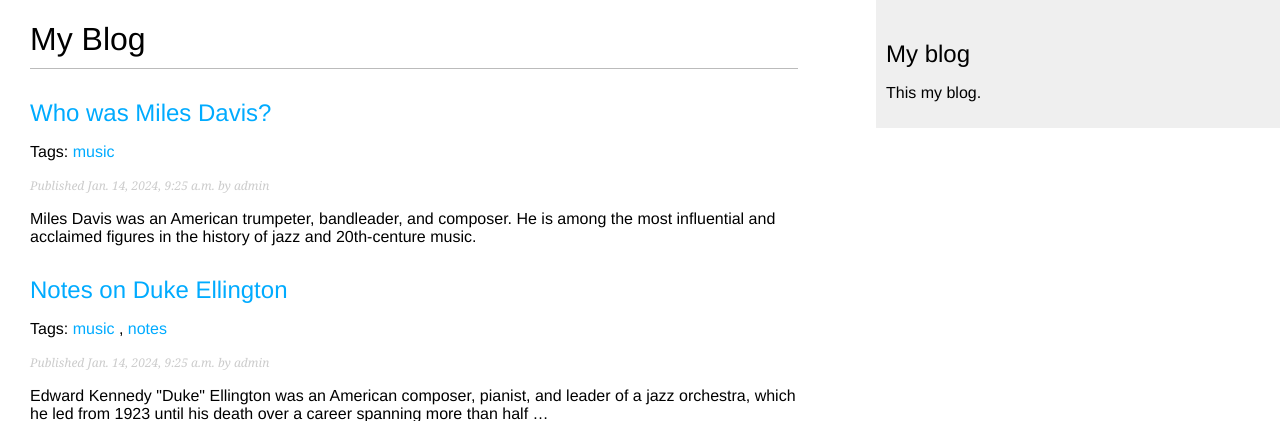
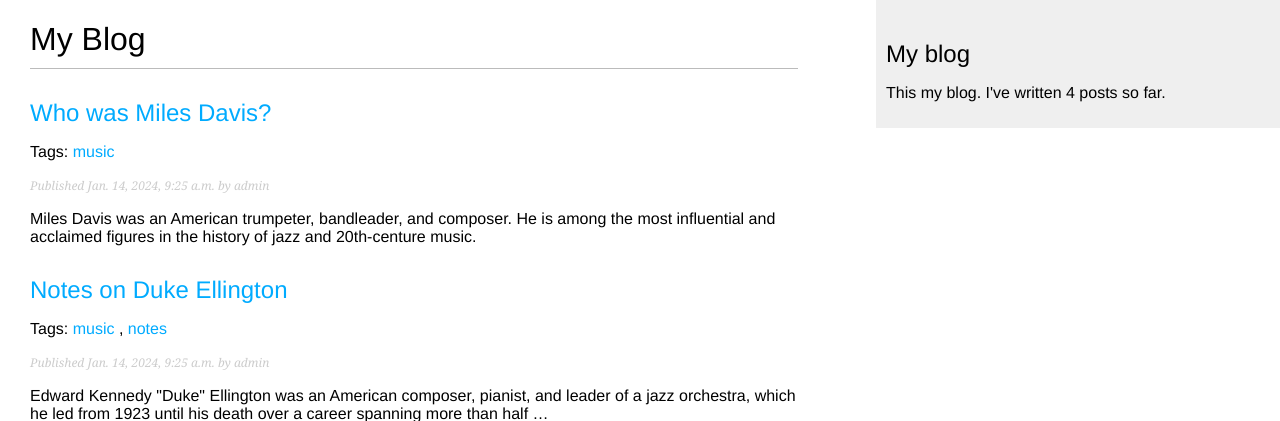
Before and after one commit to Oleg2Pi/My_Blog, a Django app: page /blog/ in a window 1280 px wide. Shown: the top 421 px of the page. Run offline with Django 4.2, Linux system fonts and the light colour scheme; data comes from the database, SQL or seed files in the repository; parts of the project's set-up code (start-up, migrations or seed data) failed here and were passed over.

Commit message:
Add template_tag

```diff
--- a/myblog/blog/templates/blog/base.html
+++ b/myblog/blog/templates/blog/base.html
@@ -1,3 +1,4 @@
+{% load blog_tags %}
 {% load static %}
 <!DOCTYPE html>
 <html>
@@ -12,7 +13,10 @@
 </div>
 <div id="sidebar">
     <h2>My blog</h2>
-    <p>This my blog.</p>
+    <p>
+        This my blog.
+        I've written {% total_posts %} posts so far.
+    </p>
 </div>
 </body>
 </html>
--- /dev/null
+++ b/myblog/blog/templatetags/blog_tags.py
@@ -0,0 +1,8 @@
+from django import template
+from ..models import Post
+
+register = template.Library()
+
+@register.simple_tag
+def total_posts():
+    return Post.published.count()
```
